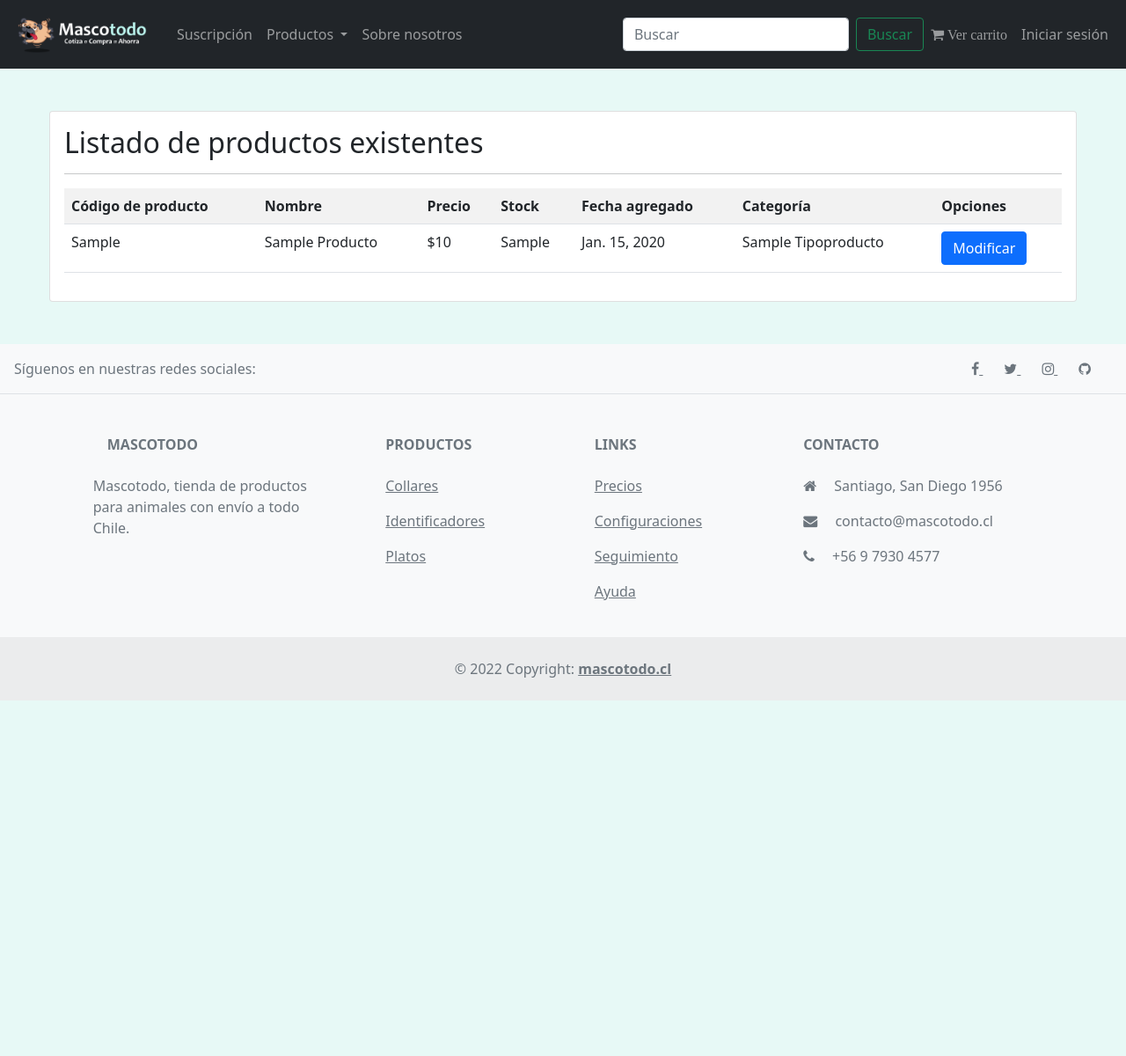
After one commit to aeTymos/Proyecto-web, a Django app: page /listar-productos/ in a window 1280 px wide. The commit adds this page. Shown: the whole page at 88% size. Run offline with Django 4.2, Linux system fonts and the light colour scheme; tables that the repository leaves empty hold one stand-in row (values such as "Sample post").

Commit message:
agregadas funciones para agregar, listar y modificar

```diff
--- a/proyectoWeb/miapp/models.py
+++ b/proyectoWeb/miapp/models.py
@@ -11,27 +11,27 @@ from django.forms import CharField, EmailField, IntegerField
 
 class Ciudad(models.Model):
     id_ciudad = models.AutoField(primary_key=True)
-    nombre_ciudad = models.CharField(max_length=40)
-    region_id_region = models.ForeignKey('Region', models.CASCADE, db_column='region_id_region')
+    nombre = models.CharField(max_length=40)
+    region = models.ForeignKey('Region', models.CASCADE, db_column='region_id_region')
 
     def __str__(self):
-        return self.nombre_ciudad
+        return self.nombre
 
 
 class Comuna(models.Model):
     id_comuna = models.AutoField(primary_key=True)
-    nombre_comuna = models.CharField(max_length=40)
-    ciudad_id_ciudad = models.ForeignKey(Ciudad, models.CASCADE, db_column='ciudad_id_ciudad')
+    nombre = models.CharField(max_length=40)
+    ciudad = models.ForeignKey(Ciudad, models.CASCADE, db_column='ciudad_id_ciudad')
 
     def __str__(self):
-        return self.nombre_comuna
+        return self.nombre
 
 
 class DetallePedido(models.Model):
     costo_pedido = models.IntegerField()
     cantidad = models.IntegerField()
     producto_id_producto = models.ForeignKey('Producto', models.CASCADE, db_column='producto_id_producto')
-    pedido_id_pedido = models.ForeignKey('Pedido', models.CASCADE, db_column='pedido_id_pedido')
+    id_pedido = models.ForeignKey('Pedido', models.CASCADE, db_column='pedido_id_pedido')
 
 
 class Pedido(models.Model):
@@ -42,9 +42,9 @@ class Pedido(models.Model):
     correo_pedido = models.CharField(max_length=50)
     fecha_pedido = models.DateField()
     estado_pedido = models.CharField(max_length=20)
-    id_usuario = models.ForeignKey('Usuario', models.CASCADE, db_column='usuario_id_usuario',
+    usuario = models.ForeignKey('Usuario', models.CASCADE, db_column='usuario_id_usuario',
                          related_name='idUsuarioEnPedido')
-    id_comuna = models.ForeignKey('Usuario', models.CASCADE, db_column='usuario_comuna_id_comuna',
+    comuna = models.ForeignKey('Usuario', models.CASCADE, db_column='usuario_comuna_id_comuna',
                                related_name='idComunaEnUsuario')
 
     def __str__(self):
@@ -54,47 +54,47 @@ class Pedido(models.Model):
 class Producto(models.Model):
     id_producto = models.AutoField(primary_key=True)
     sku = models.CharField(unique=True, max_length=12)
-    nombre_producto = models.CharField(max_length=50)
-    descrip_producto = models.CharField(max_length=200)
-    precio_producto = models.IntegerField()
-    stock_producto = models.CharField(max_length=40)
+    nombre = models.CharField(max_length=50)
+    descripcion = models.CharField(max_length=200)
+    precio = models.IntegerField()
+    stock = models.CharField(max_length=40)
     fecha_agregado = models.DateField()
     miniatura = models.ImageField(upload_to='products', null=True)
-    id_tiproducto = models.ForeignKey('TipoProducto', models.CASCADE, db_column='tipo_producto.id_tiproducto')
+    tipo_de_producto = models.ForeignKey('TipoProducto', models.CASCADE, db_column='tipo_producto.id_tiproducto')
 
 
     def __str__(self):
-        return self.nombre_producto
+        return self.nombre
 
 
 class Region(models.Model):
     id_region = models.AutoField(primary_key=True)
-    nombre_region = models.CharField(max_length=50)
+    nombre = models.CharField(max_length=50)
 
 
     def __str__(self):
-        return self.nombre_region
+        return self.nombre
 
 
 class TipoProducto(models.Model):
     id_tiproducto = models.AutoField(primary_key=True)
-    nombre_tiproducto = models.CharField(max_length=20)
-    descrip_tiproducto = models.CharField(max_length=200)
+    nombre = models.CharField(max_length=20)
+    descripcion = models.CharField(max_length=200)
 
 
     def __str__(self):
-        return self.nombre_tiproducto
+        return self.nombre
 
 
 class Usuario(models.Model):
     id_usuario = models.AutoField(primary_key=True)
-    correo_usuario = models.CharField(unique=True, max_length=50)
+    correo = models.CharField(unique=True, max_length=50)
     nombre_usuario = models.CharField(unique=True, max_length=25)
     pass_usuario = models.CharField(max_length=50)
     direccion = models.CharField(max_length=60)
     dir_envio_default = models.CharField(max_length=60)
     fono_usuario = models.CharField(max_length=12)
-    comuna_id_comuna = models.ForeignKey(Comuna, models.CASCADE, db_column='comuna_id_comuna')
+    comuna = models.ForeignKey(Comuna, models.CASCADE, db_column='comuna_id_comuna')
 
 
     def __str__(self):
--- a/proyectoWeb/miapp/static/css/styles.css
+++ b/proyectoWeb/miapp/static/css/styles.css
@@ -1,5 +1,5 @@
 body{
-	background-color: #cdf5ee;
+	background-color: #e7f9f6;
 	min-height: 75rem;
 	border: #1f2937;
 }
@@ -79,6 +79,15 @@ body{
     text-decoration: none;
 }
 
+.center{
+    position: relative;
+    left: 0;
+    right: 0;
+    margin: auto;
+    padding-left: 3.5rem;
+    padding-right: 3.5rem;
+}
+
 /*Media queries*/
 @media screen and (max-width: 600px) {
     .column {
--- a/proyectoWeb/miapp/templates/app/about.html
+++ b/proyectoWeb/miapp/templates/app/about.html
@@ -11,6 +11,7 @@
   <div class="container">
     <div class="wrap">
       <h1>¿Quienes somos?</h1>
+      <br>
       <h4>Somos un grupo de amigas que comenzó a realizar ventas de productos para mascotas a traves de redes sociales, nuestro emprendimiento formaba parte de una iniciativa la cual consistia
         en ayudar a una fundacion sin fines de lucro, pero debido a la cantidad de pedidos que resiviamos a traves de market place e instagram tomamos la decicion de montar nuestra
         propia pagina web para asi poder recibir todos sus pedidos con mayor comodidad, para asi brindarles una mejor atencion a nuestros clientes.</h4>
@@ -26,10 +27,11 @@
   </div>
   <br>
   <div class="row">
-    <div class="col-auto">
+    <div class="center">
         <div class="card">
           <div class="card-body">
             <h5>¿Tienes alguna consulta, reclamo o sugerencia? ¡Contáctanos!
+              <hr>
               <form class="" method="post">
 
                 {% csrf_token %}
--- a/proyectoWeb/miapp/templates/app/base.html
+++ b/proyectoWeb/miapp/templates/app/base.html
@@ -73,21 +73,23 @@
   </body>
   <footer class="text-center text-lg-start bg-light text-muted">
     <section class="d-flex justify-content-center justify-content-lg-between p-3 border-bottom">
-      <div class="me-3 d-none d-lg-block">
+      <div class="me-5 d-none d-lg-block">
         <span>Síguenos en nuestras redes sociales:</span>
-
-        <a href="https://www.facebook.com" class="me-3 text-reset">
+      </div>
+      <div>
+        <a href="https://www.facebook.com" class="me-4 text-reset">
           <i class="fa fa-facebook"></i>
         </a>
-        <a href="https://www.twitter.com" class="me-3 text-reset">
+        <a href="https://www.twitter.com" class="me-4 text-reset">
           <i class="fa fa-twitter"></i>
         </a>
-        <a href="https://www.instagram.com" class="me-3 text-reset">
+        <a href="https://www.instagram.com" class="me-4 text-reset">
           <i class="fa fa-instagram"></i>
         </a>
-        <a href="https://github.com/aeTymos/Proyecto-web" class="me-3 text-reset">
+        <a href="https://github.com/aeTymos/Proyecto-web" class="me-4 text-reset">
           <i class="fa fa-github"></i>
         </a>
+      </div>
     </section>
     <section>
       <div class="container text-center text-md-start mt-5">
--- a/proyectoWeb/miapp/templates/app/products.html
+++ b/proyectoWeb/miapp/templates/app/products.html
@@ -10,11 +10,11 @@
       <div class="card text-center border-info">
 
           <div class="card-body">
-            <h4 class="card-title">{{ p.nombre_producto | capfirst }}</h4>
+            <h4 class="card-title">{{ p.nombre | capfirst }}</h4>
             {% if p.miniatura  %}
-            <img src="{{ p.miniatura.url }}" alt="Mascotodo" width="165px">
+              <img src="{{ p.miniatura.url }}" alt="Mascotodo" width="165px">
             {% endif %}
-            <p class="card text">${{ p.precio_producto | intcomma }}</p>
+            <p class="card text">${{ p.precio | intcomma }}</p>
             <a href="#" class="btn btn-primary">Añadir a carro</a>
           </div>
 
--- a/proyectoWeb/miapp/templates/app/suscripcion.html
+++ b/proyectoWeb/miapp/templates/app/suscripcion.html
@@ -2,6 +2,8 @@
 {% load static %}
 
 {% block contenido %}
+  <br>
+  <br>
   <div class="wrap">
     <div class="container">
       <div class="row row-cols-1 row-cols-md-3 mb-3 text-center">
--- /dev/null
+++ b/proyectoWeb/miapp/templates/app/tools/listar.html
@@ -0,0 +1,44 @@
+{% extends 'app/base.html' %}
+
+{% block contenido %}
+{% load humanize %}
+<br><br>
+<div class="center">
+    <div class="card">
+        <div class="card-body">
+            <h2>Listado de productos existentes</h2>
+            <hr>
+            <table class="table table-striped table-hover table-responsive-sm">
+                <tr>
+                    <th>Código de producto</th>
+                    <th>Nombre</th>
+                    <th>Precio</th>
+                    <th>Stock</th>
+                    <th>Fecha agregado</th>
+                    <th>Categoría</th>
+                    <th>Opciones</th>
+                </tr>
+
+                {% for p in productos %}
+
+                <tr>
+                    <td>{{ p.sku }}</td>
+                    <td>{{ p.nombre | title }}</td>
+                    <td>${{ p.precio | intcomma }}</td>
+                    <td>{{ p.stock }}</td>
+                    <td>{{ p.fecha_agregado }}</td>
+                    <td>{{ p.tipo_de_producto | title }}</td>
+                    <td>
+                        <a href="{% url 'modificar_producto' p.id_producto %}" class="btn btn-primary">Modificar</a>
+                    </td>
+                </tr>
+
+                {% endfor %}
+
+            </table>
+
+        </div>
+    </div>
+</div>
+<br><br>
+{% endblock %}
--- a/proyectoWeb/miapp/urls.py
+++ b/proyectoWeb/miapp/urls.py
@@ -15,7 +15,7 @@ Including another URLconf
 """
 from django.contrib import admin
 from django.urls import path
-from .views import index, about, products, suscripcion, login, error
+from .views import index, about, modificarProducto, products, suscripcion, login, error, agregarProducto, listarProductos
 
 #Solo en debug
 from django.conf import settings
@@ -28,6 +28,9 @@ urlpatterns = [
     path('about/', about, name='about'),
     path('login/', login, name='login'),
     path('404', error, name='error'),
+    path('agregar-producto/', agregarProducto, name='agregar_producto'),
+    path('listar-productos/', listarProductos, name='listar_productos'),
+    path('modificar-productos/<id>/', modificarProducto, name='modificar_producto'),
 ]
 
 if settings.DEBUG:
--- a/proyectoWeb/miapp/views.py
+++ b/proyectoWeb/miapp/views.py
@@ -1,7 +1,7 @@
 from django.http import HttpResponse
-from django.shortcuts import render
+from django.shortcuts import render, redirect, get_object_or_404
 from miapp.models import Producto
-from .forms import ContactForm
+from .forms import ContactForm, ProductoForm
 
 # Create your views here.
 def index(request):
@@ -40,3 +40,45 @@ def error(request):
 
 def cart(request):
     return render(request, 'app/cart.html')
+
+def agregarProducto(request):
+
+    data = {
+        'form': ProductoForm()
+    }
+
+    if request.method == 'POST':
+        formulario = ProductoForm(data=request.POST, files=request.FILES)
+        if formulario.is_valid():
+            formulario.save()
+            data['mensaje'] = 'Guardado correctamente'
+        else:
+            data['form'] = formulario
+
+    return render(request, 'app/tools/agregar.html', data)
+
+def listarProductos(request):
+
+    productos = Producto.objects.all()
+    data = {
+        'productos': productos
+    }
+
+    return render(request, 'app/tools/listar.html', data)
+
+def modificarProducto(request, id):
+
+    producto = get_object_or_404(Producto, id_producto=id)
+    data = {
+        'form': ProductoForm(instance=producto)
+    }
+
+    if request.method == 'POST':
+        formulario = ProductoForm(data=request.POST, instance=producto, files=request.FILES)
+        if formulario.is_valid():
+            formulario.save()
+            return redirect(to='listar_productos')
+        else:
+            data['form'] = formulario
+
+    return render(request, 'app/tools/modificar.html', data)
```
Also changed, not shown: proyectoWeb/miapp/forms.py (+11 -3 lines), proyectoWeb/miapp/templates/app/tools/agregar.html (added, +29 -0 lines), proyectoWeb/miapp/templates/app/tools/modificar.html (added, +29 -0 lines), proyectoWeb/miapp/migrations/0005_rename_nombre_ciudad_ciudad_nombre_and_more.py (added).
